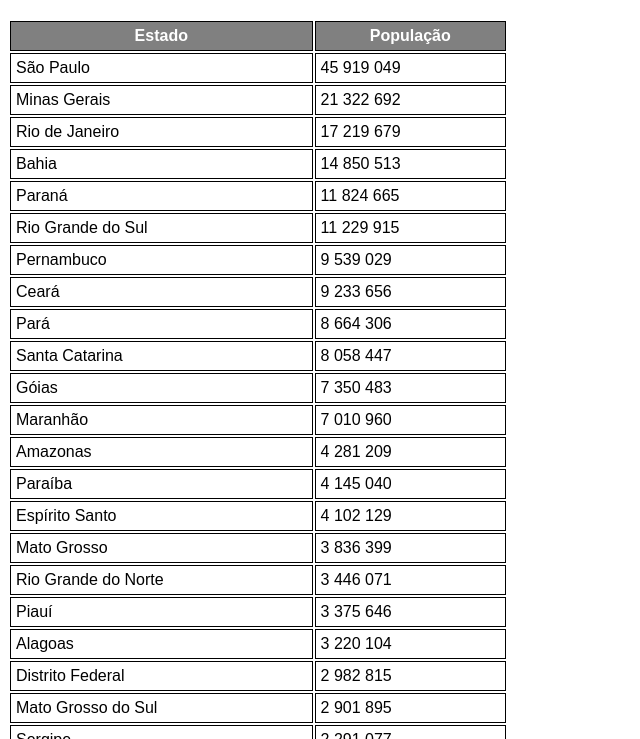
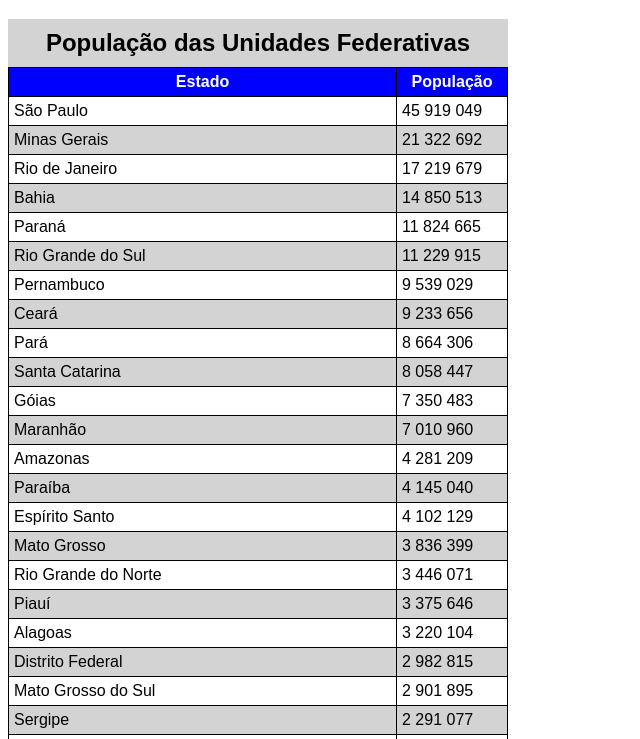
Before and after one commit to DonadiaDev/newhtml-css, a plain HTML site: page exer/ex008/tabela002.html in a window 1280 px wide. Shown: the part 61-800 px from the top of the page, without its empty margins (0-640 px from the left). Drawn offline with Linux system fonts and the light colour scheme.

Commit message:
att tabela 002

```diff
--- a/exer/ex008/tabela002.html
+++ b/exer/ex008/tabela002.html
@@ -12,6 +12,7 @@
 
         table{
             width: 500px;
+            border-collapse: collapse;
         }
 
         td,th{
@@ -19,11 +20,27 @@
             padding: 5px;
         }
 
+        caption{
+         font-size: 1.5em;
+         font-weight: bold;
+         padding: 10px;
+         background-color: lightgray;
+        }
+
         thead, tfoot{
             background-color: grey;
             color: white;
         }
 
+        thead > tr > th{
+         position: sticky;
+         top: 0;
+         background-color: blue;
+        }
+
+        tbody > tr:nth-child(2n){
+         background-color: lightgray;
+        }
 
     </style>
 </head>
@@ -40,10 +57,11 @@
                 TR, TD, TH
     -->
     <table>
+      <caption>População das Unidades Federativas</caption>
           <thead>
                 <tr>
-                    <th>Estado</th>
-                    <th>População</th>
+                    <th scope="col">Estado</th>
+                    <th scope="col" style="width: 100px;">População</th>
                 </tr>
           </thead>
           <tbody>
@@ -159,7 +177,7 @@
           </tbody>
           <tfoot>
                 <tr>
-                    <th>Total de Habitantes</th>
+                    <th scope="row">Total de Habitantes</th>
                     <td>212 583 720</td>
                 </tr>
           </tfoot>
```
